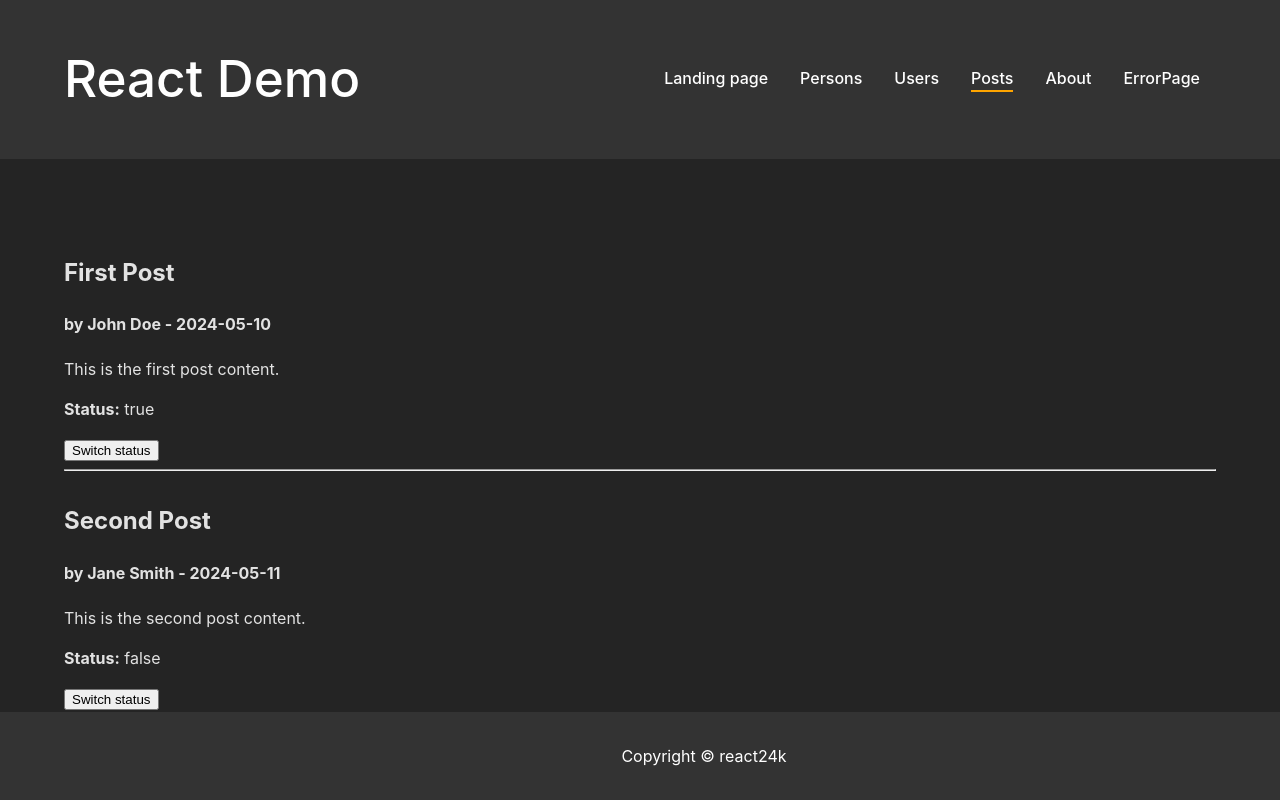
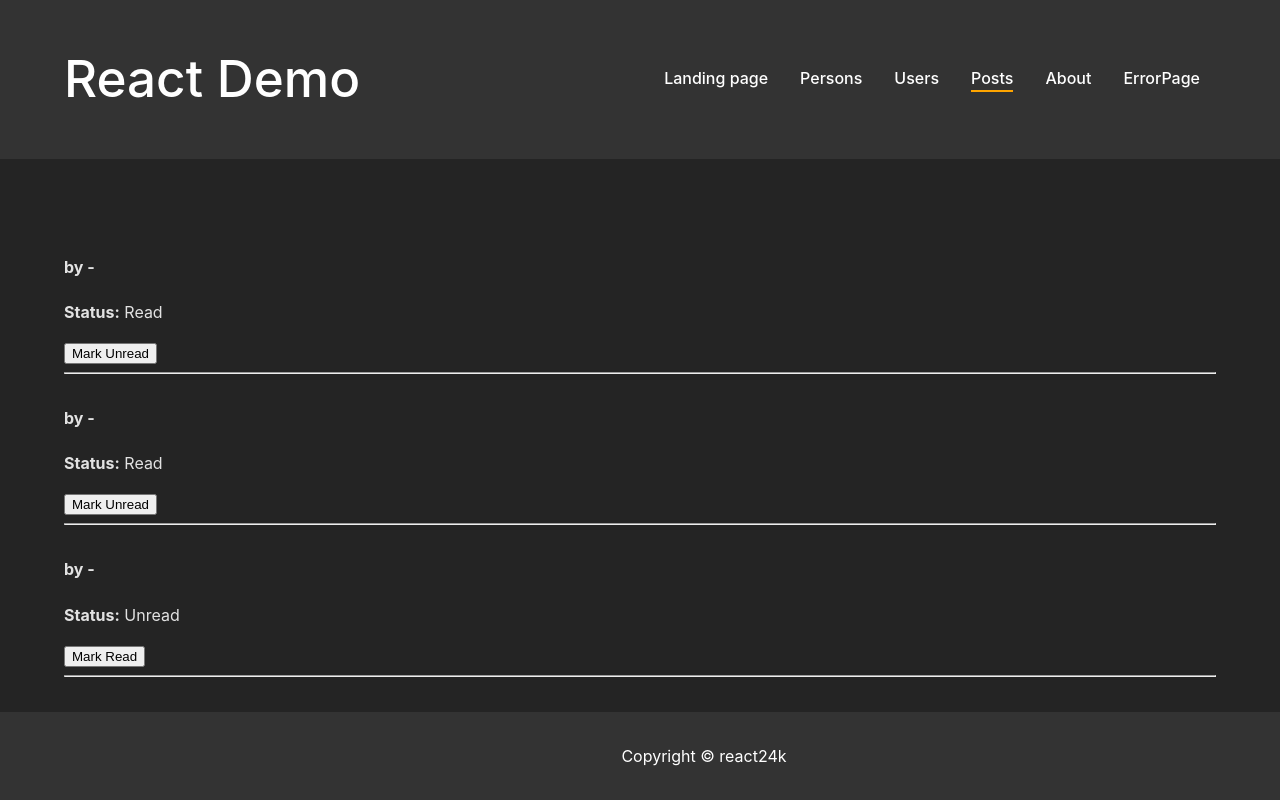
Before and after one commit to tauoms/react_basics, a React (Vite) app in the folder react-demo-router_example/: page /posts in a window 1280 px wide. Shown: the top 800 px of the page. Built offline with nearby package versions, Linux system fonts and the light colour scheme; no server answers; data requests are answered from the project's data file.

Commit message:
Add functionality for marking post read/unread, switch 'published' between true/false with axios PUT

```diff
--- a/react-demo-router_example/db.json
+++ b/react-demo-router_example/db.json
@@ -1,28 +1,16 @@
 {
   "posts": [
     {
-        "id": 1,
-        "title": "First Post",
-        "author": "John Doe",
-        "content": "This is the first post content.",
       "published": true,
-        "date": "2024-05-10"
+      "id": "1"
     },
     {
-        "id": 2,
-        "title": "Second Post",
-        "author": "Jane Smith",
-        "content": "This is the second post content.",
-        "published": false,
-        "date": "2024-05-11"
+      "published": true,
+      "id": "2"
     },
     {
-        "id": 3,
-        "title": "Third Post",
-        "author": "Alice Johnson",
-        "content": "This is the third post content.",
-        "published": true,
-        "date": "2024-05-12"
+      "published": false,
+      "id": "3"
     }
   ]
 }
--- a/react-demo-router_example/src/App.jsx
+++ b/react-demo-router_example/src/App.jsx
@@ -49,6 +49,23 @@ function App() {
 
   // console.log(posts);
 
+  const updatePostStatus = (id, published) => {
+    axios
+      .put(`http://localhost:3001/posts/${id}`, { published: !published })
+      .then((res) => {
+        // Assuming the response contains the updated post data, update the posts state
+        setPosts(
+          posts.map((post) =>
+            post.id === id ? { ...post, published: !published } : post
+          )
+        );
+      })
+      .catch((error) => {
+        // handle error
+        console.log(error);
+      });
+  };
+
   const router = createBrowserRouter([
     {
       path: "/",
@@ -59,7 +76,10 @@ function App() {
         { path: "/about", element: <About /> },
         { path: "/persons", element: <Persons persons={persons} /> },
         { path: "/users", element: <Users users={users} /> },
-        { path: "/posts", element: <Posts posts={posts} /> },
+        {
+          path: "/posts",
+          element: <Posts posts={posts} updatePostStatus={updatePostStatus} />,
+        },
       ],
     },
   ]);
--- a/react-demo-router_example/src/routes/Posts.jsx
+++ b/react-demo-router_example/src/routes/Posts.jsx
@@ -1,4 +1,4 @@
-const Posts = ({ posts }) => {
+const Posts = ({ posts, updatePostStatus }) => {
   return (
     <div>
       {posts.map((post) => (
@@ -9,9 +9,11 @@ const Posts = ({ posts }) => {
           </h4>
           <p>{post.content}</p>
           <p>
-            <strong>Status:</strong> {post.published ? "true" : "false"}
+            <strong>Status:</strong> {post.published ? "Read" : "Unread"}
           </p>
-          <button>Switch status</button>
+          <button onClick={() => updatePostStatus(post.id, post.published)}>
+            {post.published ? "Mark Unread" : "Mark Read"}
+          </button>
           <hr />
         </div>
       ))}
```
Lines whose indentation alone changed are shown as unchanged.
